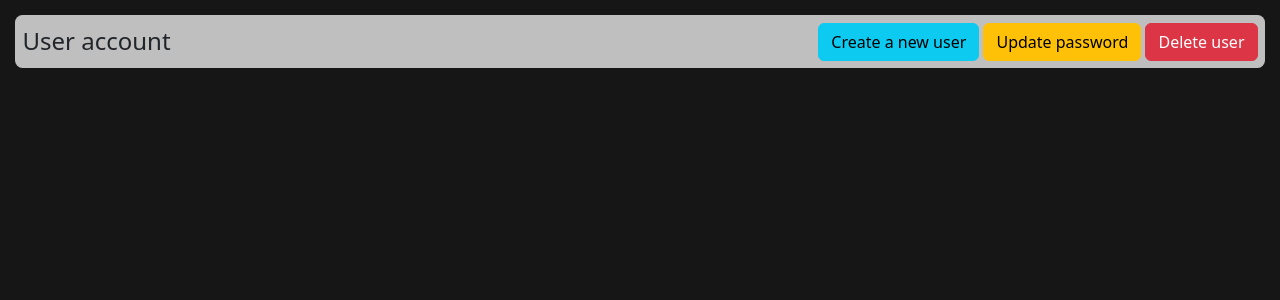
After one commit to pedrolucas7i/HomeFusionOS, a Flask app: page /settings in a window 1280 px wide. The commit adds this page. Shown: the top 300 px of the page. Run offline with Flask 3, Linux system fonts and the light colour scheme; the visitor is signed in with stand-in values (Sample User, id 1); parts of the project's set-up code (start-up, migrations or seed data) failed here and were passed over.

Commit message:
Improved security and starting to making  the settings.html and settings.css

```diff
--- a/app.py
+++ b/app.py
@@ -194,6 +194,9 @@ def list_files_and_folders(path):
 @app.route('/files/', defaults={'folder': 'root'})
 @app.route('/files/<path:folder>', methods=['GET', 'POST'])
 def files(folder):
+    if 'logged_in' not in session:
+        flash('Please log in to access this page.', 'danger')
+        return redirect(url_for('login'))
     # Caminho completo para a pasta atual
     current_folder = os.path.join(app.config['UPLOAD_FOLDER'], folder)
 
@@ -242,6 +245,9 @@ def files(folder):
 
 @app.route('/download/<path:filename>', methods=['GET'])
 def download_file(filename):
+    if 'logged_in' not in session:
+        flash('Please log in to access this page.', 'danger')
+        return redirect(url_for('login'))
     folder = request.args.get('folder', '')
     file_path = os.path.join(app.config['UPLOAD_FOLDER'], folder, filename)
     if os.path.exists(file_path):
@@ -253,6 +259,9 @@ def download_file(filename):
 
 @app.route('/delete/<path:filename>', methods=['POST'])
 def delete_file(filename):
+    if 'logged_in' not in session:
+        flash('Please log in to access this page.', 'danger')
+        return redirect(url_for('login'))
     folder = request.form['folder']
     file_path = os.path.join(app.config['UPLOAD_FOLDER'], folder, filename)
     if os.path.isfile(file_path):
@@ -264,6 +273,9 @@ def delete_file(filename):
 
 @app.route('/delete_folder', methods=['POST'])
 def delete_folder():
+    if 'logged_in' not in session:
+        flash('Please log in to access this page.', 'danger')
+        return redirect(url_for('login'))
     folder_to_delete = request.form['folder']
     folder_path = os.path.join(app.config['UPLOAD_FOLDER'], folder_to_delete)
     if os.path.isdir(folder_path):
@@ -278,6 +290,9 @@ def delete_folder():
 
 @app.route('/create_folder', methods=['POST'])
 def create_folder_route():
+    if 'logged_in' not in session:
+        flash('Please log in to access this page.', 'danger')
+        return redirect(url_for('login'))
     folder = request.form['folder']
     new_folder = request.form['new_folder']
     new_folder_path = os.path.join(app.config['UPLOAD_FOLDER'], folder, new_folder)
@@ -303,6 +318,9 @@ def method_not_allowed(e):
 
 @app.route('/user_management', methods=['GET', 'POST'])
 def user_management():
+    if 'logged_in' not in session:
+        flash('Please log in to access this page.', 'danger')
+        return redirect(url_for('login'))
     users = get_all_users()
     if users is None:
         users = []
@@ -310,6 +328,9 @@ def user_management():
 
 @app.route('/delete_user/<int:user_id>', methods=['POST'])
 def delete_user_route(user_id):
+    if 'logged_in' not in session:
+        flash('Please log in to access this page.', 'danger')
+        return redirect(url_for('login'))
     try:
         delete_user(user_id)
         flash('User deleted successfully!', 'success')
@@ -319,6 +340,9 @@ def delete_user_route(user_id):
 
 @app.route('/update_password/<int:user_id>', methods=['POST'])
 def update_password_route(user_id):
+    if 'logged_in' not in session:
+        flash('Please log in to access this page.', 'danger')
+        return redirect(url_for('login'))
     new_password = request.form['new_password']
     update_user_password(user_id, new_password)
     flash('Password updated successfully!', 'success')
@@ -326,6 +350,9 @@ def update_password_route(user_id):
 
 @app.route('/create_user', methods=['POST'])
 def create_user_route():
+    if 'logged_in' not in session:
+        flash('Please log in to access this page.', 'danger')
+        return redirect(url_for('login'))
     username = request.form['username']
     password = request.form['password']
     create_user(username, password)
@@ -334,6 +361,9 @@ def create_user_route():
 
 @app.route('/settings', methods=['GET', 'POST'])
 def settings():
+    if 'logged_in' not in session:
+        flash('Please log in to access this page.', 'danger')
+        return redirect(url_for('login'))
     user_id = session.get('user_id', None)
     if not user_id:
         return redirect(url_for('login'))
@@ -342,6 +372,9 @@ def settings():
 
 @app.route('/prompt', methods=['GET', 'POST'])
 def prompt():
+    if 'logged_in' not in session:
+        flash('Please log in to access this page.', 'danger')
+        return redirect(url_for('login'))
     user_id = session.get('user_id', None)
     if not user_id:
         return redirect(url_for('login'))
--- /dev/null
+++ b/static/CSS/settings.css
@@ -0,0 +1,16 @@
+body {
+    background-color: rgb(22, 22, 22) !important;
+}
+
+#user-config {
+    display: flex;
+    justify-content: space-between;
+    margin: 15px;
+    padding: 7.5px;
+    background-color: rgba(255, 255, 255, 0.726);
+    border-radius: 7.5px;
+}
+
+#user-config > div > label {
+    font-size: 1.5rem;
+}
--- /dev/null
+++ b/templates/settings.html
@@ -0,0 +1,23 @@
+<!DOCTYPE html>
+<html lang="en">
+<head>
+    <meta charset="UTF-8">
+    <meta http-equiv="X-UA-Compatible" content="IE=edge">
+    <meta name="viewport" content="width=device-width, initial-scale=1.0">
+    <link rel="stylesheet" href="{{ url_for('static', filename='CSS/settings.css') }}">
+    <link href="https://cdn.jsdelivr.net/npm/bootstrap@5.3.5/dist/css/bootstrap.min.css" rel="stylesheet" integrity="sha384-SgOJa3DmI69IUzQ2PVdRZhwQ+dy64/BUtbMJw1MZ8t5HZApcHrRKUc4W0kG879m7" crossorigin="anonymous">
+    <title>Settings</title>
+</head>
+<body>
+    <div id="user-config">
+        <div>
+            <label>User account</label>
+        </div>
+        <div>
+            <button type="button" class="btn btn-info">Create a new user</button>
+            <button type="button" class="btn btn-warning">Update password</button>
+            <button type="button" class="btn btn-danger">Delete user</button>
+        </div>
+    </div>
+</body>
+</html>
```
Also changed, not shown: templates/dashboard.html (+3 -18 lines).
